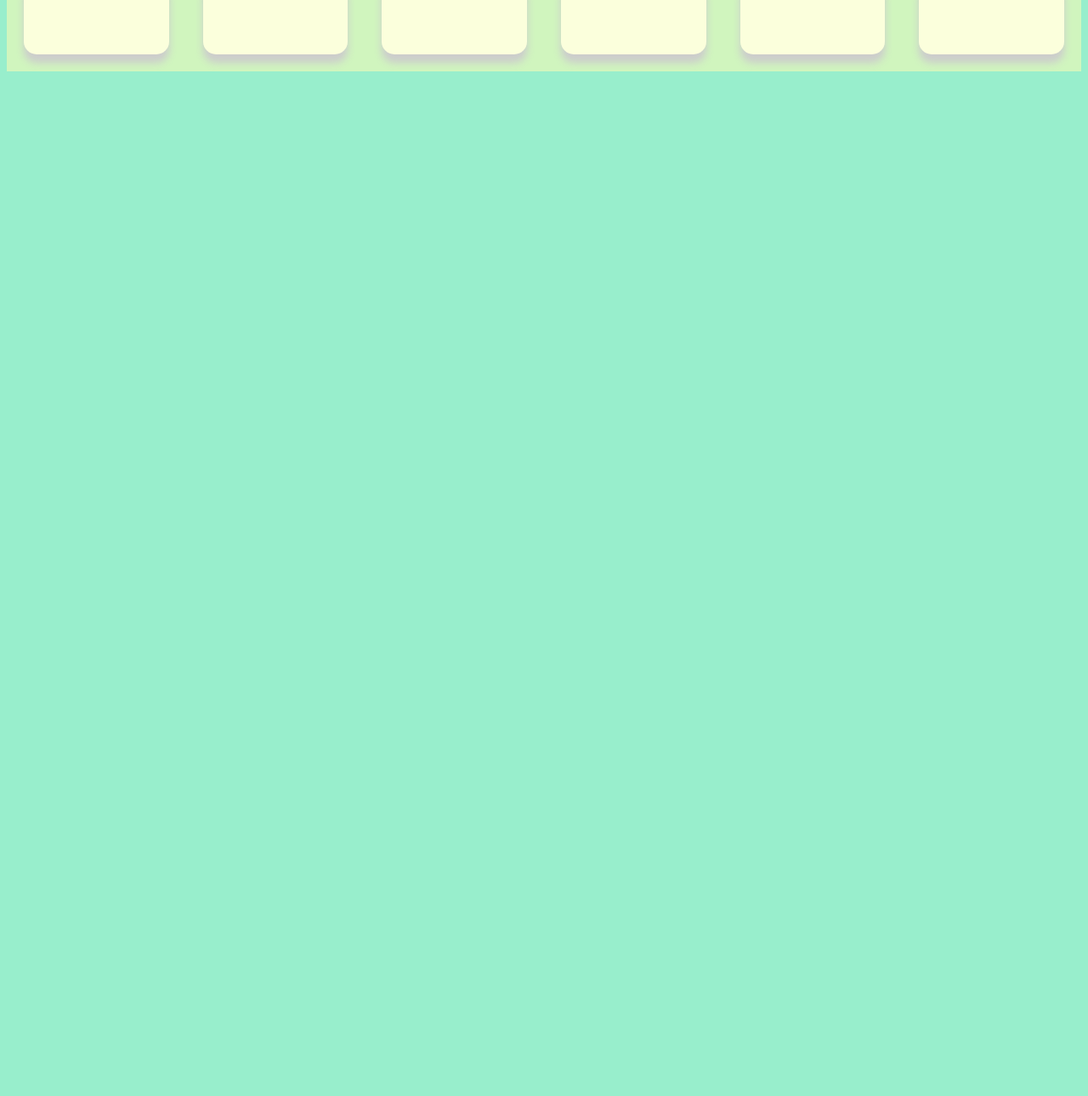
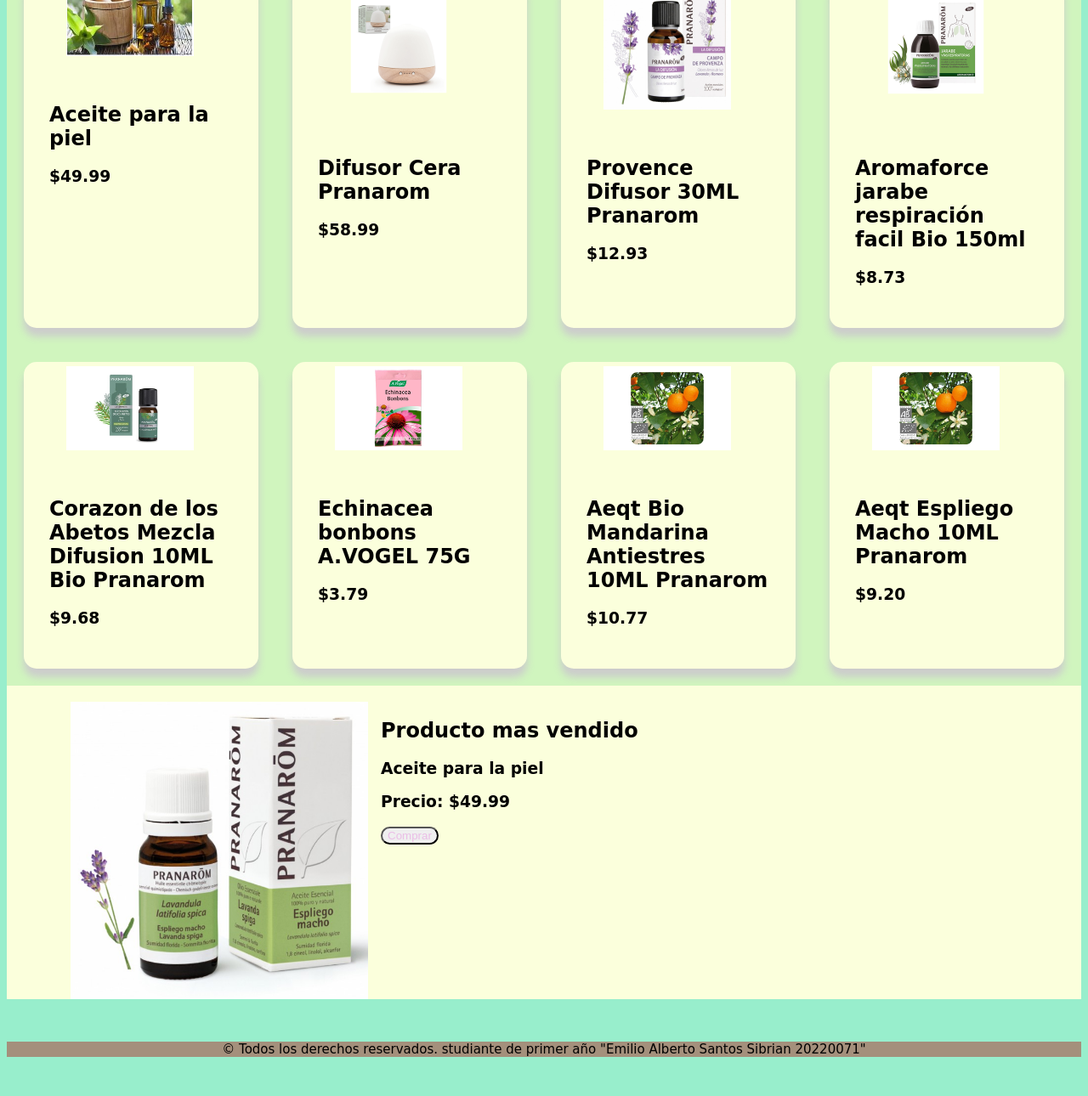
Before and after one commit to Emilio-sec/Desafio2-Emilio-Santos, a plain HTML site: page Paginas/Catalogo.html in a window 1280 px wide. Shown: the part 223-1513 px from the top of the page at 85% size. Before the commit the page ends 800 px from the top, so only its background shows below. Drawn offline with Linux system fonts and the light colour scheme; a web font is replaced by a local one.

Commit message:
Desafio 2

```diff
--- a/Paginas/Catalogo.html
+++ b/Paginas/Catalogo.html
@@ -18,55 +18,88 @@
         </nav>
     </header>
     <main>
+        <section>
             <div class="tarjetas">
                 <div class="card">
-                <img src="" alt="">
+                    <img src="../Img/Inicio-producto.jpg" alt="">
                     <div class="card-content">
-                    <h2></h2>
-                    <h3></h3>
+                        <h2>Aceite para la piel</h2>
+                        <h3>$49.99</h3>
                     </div>
                 </div>
 
                 <div class="card">
-                <img src="" alt="">
+                    <img src="../Img/difusor-cera-pranarom.jpg" alt="">
                     <div class="card-content">
-                    <h2></h2>
-                    <h3></h3>
+                        <h2>Difusor Cera
+                            Pranarom</h2>
+                        <h3>$58.99</h3>
                     </div>
                 </div>
 
                 <div class="card">
-                <img src="" alt="">
+                    <img src="../Img/provence-difusor-30ml-pranarom.jpg" alt="">
                     <div class="card-content">
-                    <h2></h2>
-                    <h3></h3>
+                        <h2>Provence Difusor 30ML Pranarom</h2>
+                        <h3>$12.93</h3>
                     </div>
                 </div>
 
                 <div class="card">
-                <img src="" alt="">
+                    <img src="../Img/aromaforce-jarabe-respiracion-facil-bio-150-ml.jpg" alt="">
                     <div class="card-content">
-                    <h2></h2>
-                    <h3></h3>
+                        <h2>Aromaforce jarabe respiración facil Bio 150ml</h2>
+                        <h3>$8.73</h3>
+                    </div>
+                </div>
+            </div>
+
+
+            <div class="tarjetas">
+                <div class="card">
+                    <img src="../Img/corazon_abetos-min.jpg" alt="">
+                    <div class="card-content">
+                        <h2>Corazon de los Abetos Mezcla Difusion 10ML Bio Pranarom</h2>
+                        <h3>$9.68</h3>
                     </div>
                 </div>
 
                 <div class="card">
-                <img src="" alt="">
+                    <img src="../Img/echinacea_bombons-min.jpg" alt="">
                     <div class="card-content">
-                    <h2></h2>
-                    <h3></h3>
+                        <h2>Echinacea bonbons A.VOGEL 75G</h2>
+                        <h3>$3.79</h3>
                     </div>
                 </div>
 
                 <div class="card">
-                <img src="" alt="">
+                    <img src="../Img/mandarina-min.jpg" alt="">
                     <div class="card-content">
-                    <h2></h2>
-                    <h3></h3>
+                        <h2>Aeqt Bio Mandarina Antiestres 10ML Pranarom</h2>
+                        <h3>$10.77</h3>
+                    </div>
+                </div>
+
+                <div class="card">
+                    <img src="../Img/mandarina-min.jpg" alt="">
+                    <div class="card-content">
+                        <h2>Aeqt Espliego Macho 10ML
+                            Pranarom</h2>
+                        <h3>$9.20</h3>
                     </div>
                 </div>
             </div>
+        </section>
+
+        <div class="producto_mas_vendido">
+            <br>
+            <img src="../Img/aeqt-espliego-macho-10ml-pranarom.jpg" alt="">
+            <h2><strong>Producto mas vendido</strong></h2>
+            <h3>Aceite para la piel</h3>
+            <h3>Precio: $49.99</h3>
+            <button><a href="#">Comprar</a></button>
+        </div>
     </main>
+    <footer><p>© Todos los derechos reservados. studiante de primer año "Emilio Alberto Santos Sibrian 20220071"</p></footer>
 </body>
 </html>
--- a/Style/Style.css
+++ b/Style/Style.css
@@ -46,6 +46,12 @@ main {
     padding-right: 15px;
 }
 
+.info_1 p {
+    padding: 15px;
+    margin: 15px;
+    font-size: 17px;
+}
+
 .info_2 {
     overflow: hidden;
     background-color: rgb(251, 255, 220);
@@ -57,6 +63,17 @@ main {
     width: 250px;
     border-radius: 7px;
     padding-left: 15px;
+}
+
+.info_2 p {
+    padding: 15px;
+    margin: 15px;
+    font-size: 17px;
+}
+
+.info_2 h2 {
+    padding: 15px;
+    margin: 15px;
 }
 
 footer {
@@ -117,9 +134,10 @@ footer p {
     justify-content: center;
 }
 
+
 .card {
     margin: 20px;
-    width: 250px;
+    width: 350px;
     border-radius: 15px;
     overflow: hidden;
     box-shadow: 0px 10px 10px  #ccc;
@@ -138,7 +156,56 @@ footer p {
     padding: 30px;
 }
 
-.card :hover {
+.tarjetas :hover {
     background-color: rgb(234, 189, 230);
     transform: scale(1.05);
 }
+
+.producto_mas_vendido {
+    overflow: auto;
+    background-color: rgb(251, 255, 220);
+}
+
+.producto_mas_vendido img {
+    float: left;
+    width: 350px;
+    border-radius: 7px;
+    padding-right: 15px;
+    padding-left: 75px;
+}
+
+.producto_mas_vendido button {
+    display: flex;
+    justify-content: end;
+    text-align: center;
+    border-radius: 20px;
+}
+
+.producto_mas_vendido button a {
+    text-decoration: none;
+    color: rgb(234, 189, 230);
+}
+
+.producto_mas_vendido button :hover {
+    color: purple;
+    text-decoration: underline;
+}
+
+.historia {
+    overflow: hidden;
+    background-color: rgb(251, 255, 220);
+    border-radius: 7px;
+}
+
+.historia img {
+    float: left;
+    width: 350px;
+    border-radius: 7px;
+    padding-right: 15px;
+}
+
+.historia p {
+    padding: 15px;
+    margin: 15px;
+    font-size: 17px;
+}
```
Also changed, not shown: Paginas/Historia.html (+18 -0 lines), Paginas/Index.html (+5 -2 lines), Img/aeqt-espliego-macho-10ml-pranarom.jpg (added), Img/aromaforce-jarabe-respiracion-facil-bio-150-ml.jpg (added), Img/corazon_abetos-min.jpg (added), Img/difusor-cera-pranarom.jpg (added), Img/echinacea_bombons-min.jpg (added), Img/mandarina-min.jpg (added), Img/provence-difusor-30ml-pranarom.jpg (added). Lines whose indentation alone changed are shown as unchanged.
